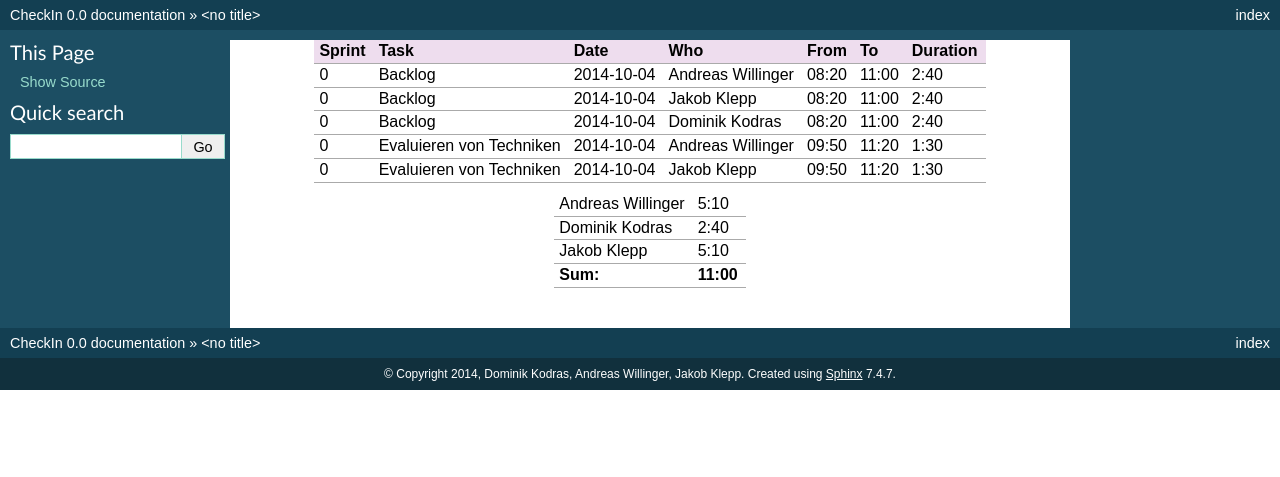
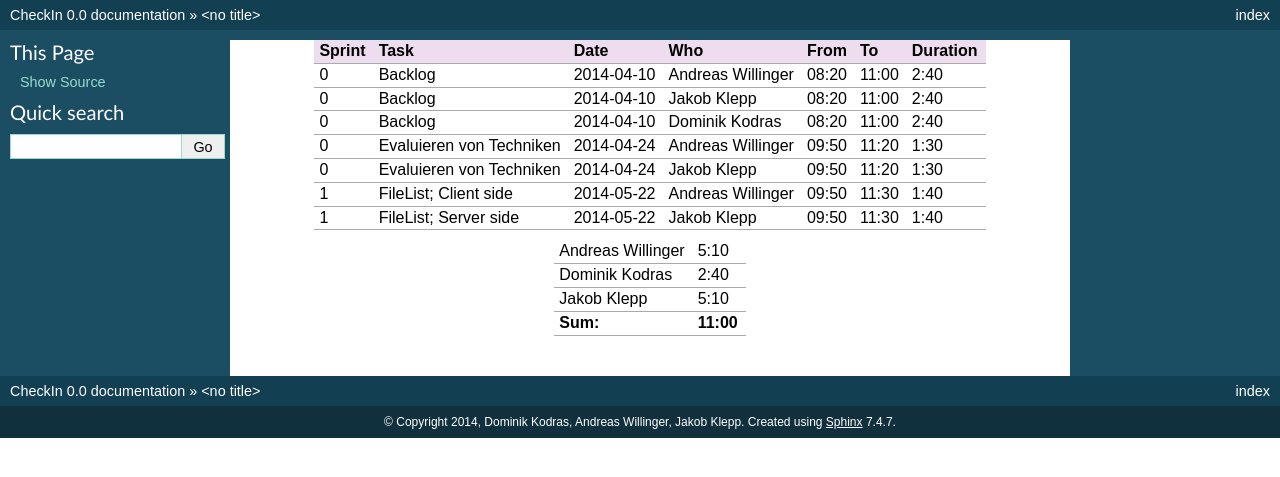
Before and after one commit to jklepp-tgm/CheckIn, a Sphinx documentation site: the page built from doc/zeitaufzeichnung.rst, in a window 1280 px wide. Shown: the top 477 px of the page. Built offline with Sphinx 7.4.7, drawn with Linux system fonts in a browser that asks for light colours; formulas are drawn with MathJax 3.

Commit message:
generating json data for filelist

```diff
--- a/doc/zeitaufzeichnung.rst
+++ b/doc/zeitaufzeichnung.rst
@@ -1,15 +1,19 @@
 +--------+---------------------------+---------------+-------------------+-------+-------+----------+
 | Sprint | Task                      | Date          | Who               | From  | To    | Duration |
 +========+===========================+===============+===================+=======+=======+==========+
-| 0      | Backlog                   | 2014-10-04    | Andreas Willinger | 08:20 | 11:00 |     2:40 |
+| 0      | Backlog                   | 2014-04-10    | Andreas Willinger | 08:20 | 11:00 |     2:40 |
 +--------+---------------------------+---------------+-------------------+-------+-------+----------+
-| 0      | Backlog                   | 2014-10-04    | Jakob Klepp       | 08:20 | 11:00 |     2:40 |
+| 0      | Backlog                   | 2014-04-10    | Jakob Klepp       | 08:20 | 11:00 |     2:40 |
 +--------+---------------------------+---------------+-------------------+-------+-------+----------+
-| 0      | Backlog                   | 2014-10-04    | Dominik Kodras    | 08:20 | 11:00 |     2:40 |
+| 0      | Backlog                   | 2014-04-10    | Dominik Kodras    | 08:20 | 11:00 |     2:40 |
 +--------+---------------------------+---------------+-------------------+-------+-------+----------+
-| 0      | Evaluieren von Techniken  | 2014-10-04    | Andreas Willinger | 09:50 | 11:20 |     1:30 |
+| 0      | Evaluieren von Techniken  | 2014-04-24    | Andreas Willinger | 09:50 | 11:20 |     1:30 |
 +--------+---------------------------+---------------+-------------------+-------+-------+----------+
-| 0      | Evaluieren von Techniken  | 2014-10-04    | Jakob Klepp       | 09:50 | 11:20 |     1:30 |
+| 0      | Evaluieren von Techniken  | 2014-04-24    | Jakob Klepp       | 09:50 | 11:20 |     1:30 |
++--------+---------------------------+---------------+-------------------+-------+-------+----------+
+| 1      | FileList; Client side     | 2014-05-22    | Andreas Willinger | 09:50 | 11:30 |     1:40 |
++--------+---------------------------+---------------+-------------------+-------+-------+----------+
+| 1      | FileList; Server side     | 2014-05-22    | Jakob Klepp       | 09:50 | 11:30 |     1:40 |
 +--------+---------------------------+---------------+-------------------+-------+-------+----------+
 
 +-------------------+------------+
```
Also changed, not shown: CheckIn.py (+14 -4 lines), default_config.py (added, +11 -0 lines), user_config.py (added), 1 other file.
